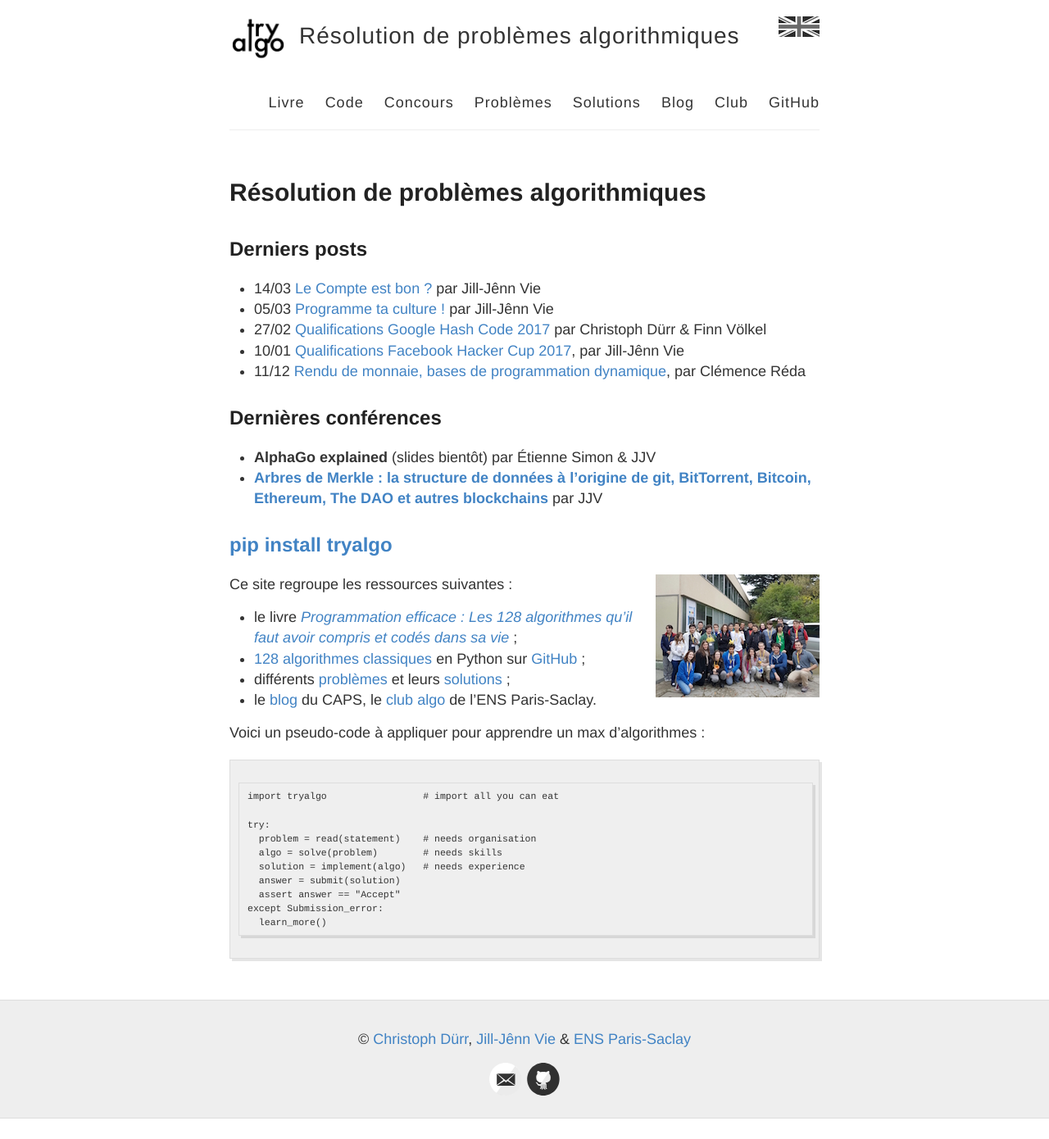
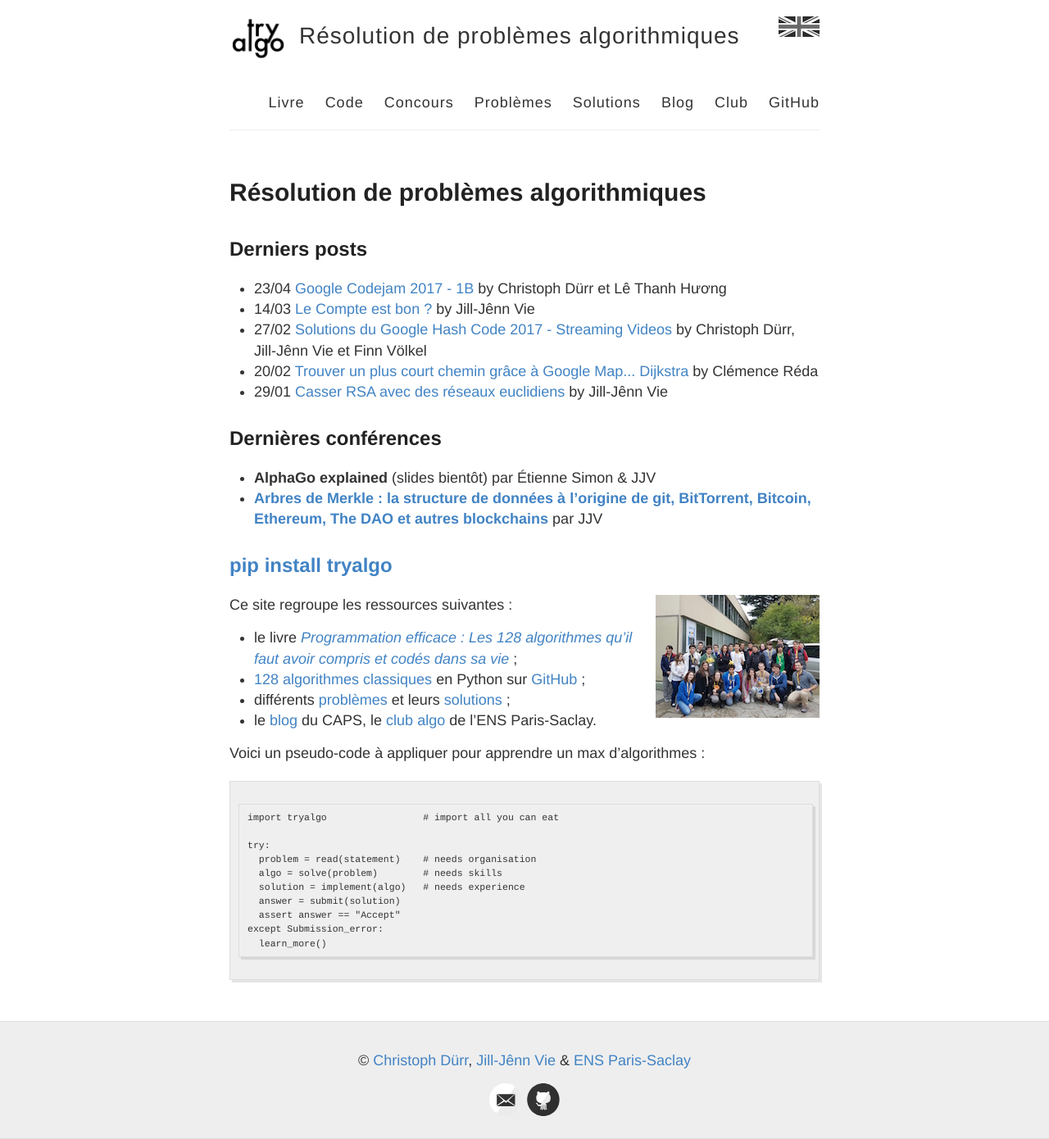
Before and after one commit to jilljenn/tryalgo.org, a Jekyll site: the page built from index.md, in a window 1280 px wide. Shown: the whole page at 82% size. Built offline with Jekyll 4.4.1, drawn with Linux system fonts in a browser that asks for light colours; nearby versions of some CDN libraries; the list of posts is cut into pages by our own code; before the commit the page ends 1365 px from its top, so only the background shows below that.

Commit message:
post list

```diff
--- a/index.md
+++ b/index.md
@@ -5,11 +5,12 @@
 
 ## Derniers posts
 
-- 14/03 [Le Compte est bon ?](/fr/2017/03/14/le-compte-est-bon/) par Jill-Jênn Vie
-- 05/03 [Programme ta culture !](/programme-ta-culture/) par Jill-Jênn Vie
-- 27/02 [Qualifications Google Hash Code 2017](/fr/2017/02/27/solutions-google-hash-code-2017-streaming-videos/) par Christoph Dürr & Finn Völkel
-- 10/01 [Qualifications Facebook Hacker Cup 2017](/fr/2017/01/10/facebook-hackercup-2017/), par Jill-Jênn Vie
-- 11/12 [Rendu de monnaie, bases de programmation dynamique](/fr/2016/12/11/rendudemonnaie/), par Clémence Réda
+<ul>
+{% for post in site.posts limit:5 %}
+    <li> {{ post.date | date: "%d/%m" }} <a href="{{ post.url }}">{{ post.title }}</a> by {{ post.author }}
+    </li>
+{% endfor %}
+</ul>
 
 ## Dernières conférences
 
```
